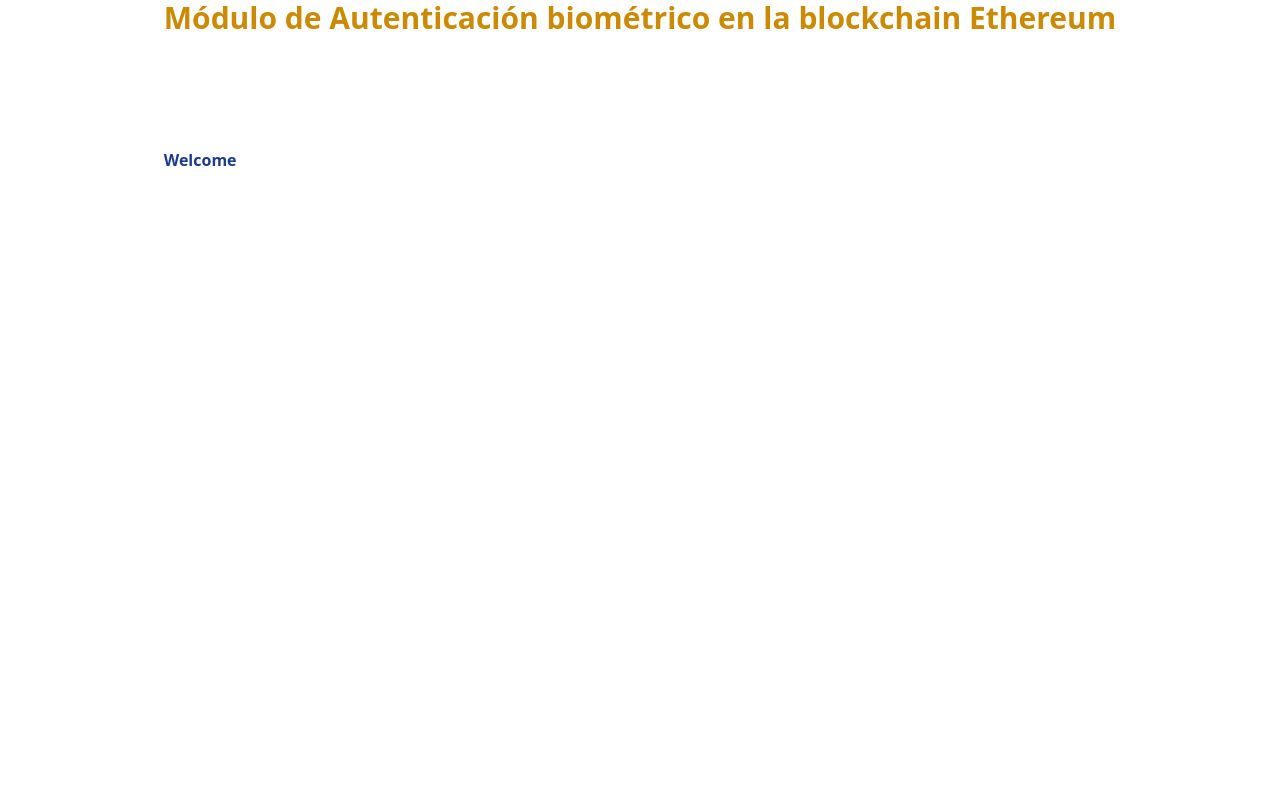
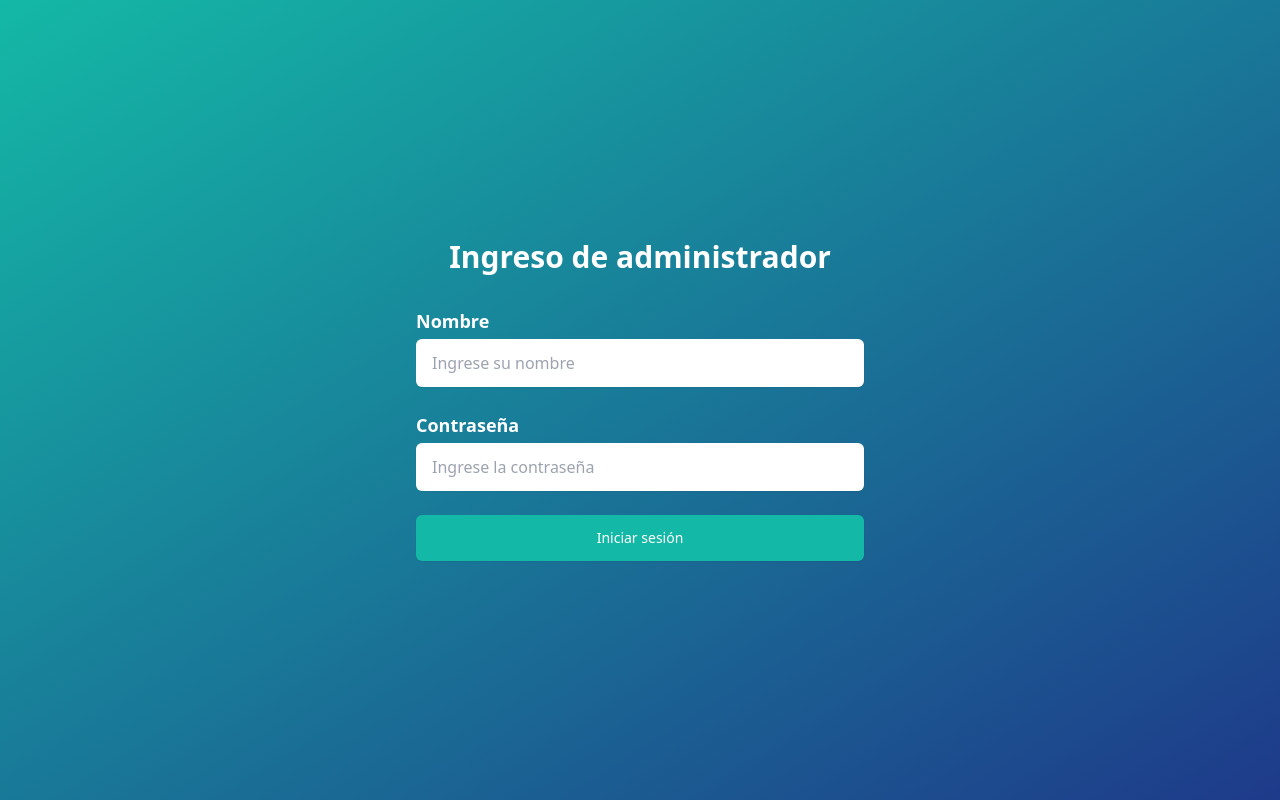
Before and after one commit to CeceSandoval/loginApp, a React (Vite) app: page /Admin in a window 1280 px wide. Built offline with nearby package versions, Linux system fonts and the light colour scheme.

Commit message:
usuario admin

```diff
--- /dev/null
+++ b/src/@types/admin.d.ts
@@ -0,0 +1,7 @@
+import uuid from 'uuid';
+
+interface Admin {
+    id : uuid;
+    userName : string;
+    password : string;
+}
--- a/src/App.tsx
+++ b/src/App.tsx
@@ -14,7 +14,7 @@
             <Route path='/' element={<Home />} />
             <Route path='signup' element={<SignUp />} />
             <Route path='signupPassenger' element={<SignUpPassenger />} />
-            <Route path='Admin' element={<Admin />} />
+            <Route path='admin' element={<Admin />} />
           </Routes>
         </BrowserRouter>
       </div>
--- /dev/null
+++ b/src/Components/AdminLogin.tsx
@@ -0,0 +1,106 @@
+import { useForm } from "react-hook-form";
+import { Admin } from "../@types/admin";
+import * as yup from 'yup';
+import { yupResolver } from "@hookform/resolvers/yup";
+import axios from 'axios';
+import { userContext } from "../context/StateProvider";
+import { useContext } from "react";
+import { actionTypes } from "../helpers/Reducers";
+import { Issesion } from "../@types/session";
+
+const AdminLogin = () => {
+  const { dispatch } = useContext(userContext);
+    const SignupSchema = yup
+    .object({
+      userName: yup.string().required(),
+      password: yup.string().required(),
+    })
+    .required();
+
+
+    const {
+        register,
+        handleSubmit,
+        formState: { errors },
+      } = useForm<Admin>({
+        resolver: yupResolver(SignupSchema),
+      });
+
+      const onSubmit = (data: Admin) => {
+        alert(JSON.stringify(data));
+        console.log("data:" + data)
+        handleSignUp(data);
+      };
+
+      const handleSignUp = async (userData: Admin): Promise<void> => {
+        try {
+            // Realizar la llamada a la API para registrar el usuario en el backend
+            const response = await axios.post(`http://localhost:8080/create-session/admin/${userData.userName}/${userData.password}`);
+            const data : Issesion = {
+              id: response.data.id,
+              userId: response.data.userId,
+              userType: response.data.userType,
+            }
+            dispatch({ type: actionTypes.SET_SESSION, session: data});
+            if (response.status === 200) {
+              dispatch({ type: actionTypes.SET_SESSION, session : data});
+              console.log('Usuario registrado exitosamente en el backend:', response.data);
+            } else {
+              console.error('Error al registrar usuario en el backend');
+            }
+          } catch (error) {
+            console.error('Error en la llamada al backend:', error);
+            console.log(userData);
+          }
+      }
+
+    return (
+        <div className="flex flex-col justify-center items-center h-screen w-screen bg-gradient-to-br from-teal-500 to-blue-900">
+        <h1 className="text-3xl font-bold text-white mb-8">Ingreso de administrador</h1>
+        <form className='w-full max-w-md space-y-6' onSubmit={handleSubmit(onSubmit)}>
+        <div>
+          <label
+            htmlFor='name'
+            className='text-lg font-bold text-white block mb-1'
+          >
+            Nombre
+          </label>
+          <input
+            id='name'
+            type='text'
+            placeholder='Ingrese su nombre'
+            {...register('userName')}
+            className='w-full px-4 py-3 rounded-md shadow-sm border-gray-300 focus:outline-none focus:ring-teal-500 focus:border-teal-500 text-gray-800'
+          />
+          {errors.userName && <p className='text-red-700'>{errors.userName.message}</p>}
+        </div>
+        <div>
+          <label
+            htmlFor='password'
+            className='text-lg font-bold text-white block mb-1'
+          >
+            Contraseña
+          </label>
+          <input
+            id='password'
+            type='password'
+            placeholder='Ingrese la contraseña'
+            {...register('password')}
+            className='w-full px-4 py-3 rounded-md shadow-sm border-gray-300 focus:outline-none focus:ring-teal-500 focus:border-teal-500 text-gray-800'
+          />
+          {errors.password && (
+            <p className='text-red-700'>{errors.password.message}</p>
+          )}
+        </div>
+        <div>
+          <button className="w-full flex justify-center py-3 px-4 border border-transparent rounded-md shadow-sm text-sm font-medium text-white bg-teal-500 hover:bg-teal-600 focus:outline-none focus:ring-2 focus:ring-offset-2 focus:ring-teal-500 transition duration-300 ease-in-out">
+            Iniciar sesión
+          </button>
+        </div>
+        </form>
+    </div>
+
+    );
+};
+
+export default AdminLogin;
--- /dev/null
+++ b/src/Components/Drivers.tsx
@@ -0,0 +1,65 @@
+import { useContext, useEffect, useState } from "react";
+import { userContext } from "../context/StateProvider";
+import axios from "axios";
+import uuid from 'uuid';
+import { Iuser } from "../@types/user";
+
+const Drivers = () => {
+    const { state } = useContext(userContext);
+    const [users, setUsers] = useState<Iuser[]>([]);
+
+    useEffect(() => {
+        console.log("get users" + state)
+        fetchUsers();
+    }, []); // El segundo argumento [] hace que este efecto se ejecute solo una vez al montar el componente
+
+    const fetchUsers = async () => {
+        try {
+            const response = await axios.get(`http://localhost:8080/drivers/${state.session?.id}`)
+            setUsers(response.data);
+        } catch (error) {
+            console.error('Error al obtener la lista de usuarios:', error);
+        }
+    };
+
+    const handleToggleUser = async (userId: uuid, enable: boolean) => {
+        try {
+            await axios.put(`http://localhost:8080/change-state/${state.session?.id}/${userId}/${enable}`);
+            fetchUsers();
+        } catch (error) {
+            console.error('Error al habilitar/deshabilitar el usuario:', error);
+        }
+    };
+    return (
+        <div >
+            <h2>Lista de Usuarios Conductores:</h2>
+            <div  style={{ display: 'flex', flexDirection: 'column', backgroundColor: 'white',  width: '100%'}}>
+            <table style={{ width: '90%', overflowY: 'auto', backgroundColor: 'gray' }}>
+                <thead>
+                    <tr>
+                        <th style={{ border: '1px solid gray', padding: '8px', textAlign: 'center'}}>Nombre de Usuario</th>
+                        <th style={{ border: '1px solid gray', padding: '8px', textAlign: 'center' }}>Correo</th>
+                        <th style={{ border: '1px solid gray', padding: '8px', textAlign: 'center' }}>Acción</th>
+                    </tr>
+                </thead>
+                <tbody>
+                    {users.map(user => (
+                        <tr key={user.id}>
+                            <td style={{ textAlign: 'center' }}>{user.name}</td>
+                            <td style={{ textAlign: 'center' }}>{user.email}</td>
+                            <td style={{ textAlign: 'center' }}>
+                                <button onClick={() => handleToggleUser(user.id, !user.enabled)}>
+                                    {user.enabled ? 'Deshabilitar' : 'Habilitar'}
+                                </button>
+                            </td>
+                        </tr>
+                    ))}
+                </tbody>
+            </table>
+            </div>
+
+        </div>
+    );
+};
+
+export default Drivers;
--- /dev/null
+++ b/src/Components/Passengers.tsx
@@ -0,0 +1,65 @@
+import { useContext, useEffect, useState } from "react";
+import { userContext } from "../context/StateProvider";
+import axios from "axios";
+import uuid from 'uuid';
+import { Iuser } from "../@types/user";
+
+const Passengers = () => {
+    const { state } = useContext(userContext);
+    const [users, setUsers] = useState<Iuser[]>([]);
+
+    useEffect(() => {
+        console.log("get users" + state)
+        fetchUsers();
+    }, []); // El segundo argumento [] hace que este efecto se ejecute solo una vez al montar el componente
+
+    const fetchUsers = async () => {
+        try {
+            const response = await axios.get(`http://localhost:8080/passengers/${state.session?.id}`)
+            setUsers(response.data);
+        } catch (error) {
+            console.error('Error al obtener la lista de usuarios:', error);
+        }
+    };
+
+    const handleToggleUser = async (userId: uuid, enable: boolean) => {
+        try {
+            await axios.put(`http://localhost:8080/change-state/${state.session?.id}/${userId}/${enable}`);
+            fetchUsers();
+        } catch (error) {
+            console.error('Error al habilitar/deshabilitar el usuario:', error);
+        }
+    };
+    return (
+        <div >
+            <h2>Lista de Usuarios Pasajeros:</h2>
+            <div  style={{ display: 'flex', flexDirection: 'column', backgroundColor: 'white',  width: '100%'}}>
+            <table style={{ width: '90%', overflowY: 'auto', backgroundColor: 'gray' }}>
+                <thead>
+                    <tr>
+                        <th style={{ border: '1px solid gray', padding: '8px', textAlign: 'center'}}>Nombre de Usuario</th>
+                        <th style={{ border: '1px solid gray', padding: '8px', textAlign: 'center' }}>Correo</th>
+                        <th style={{ border: '1px solid gray', padding: '8px', textAlign: 'center' }}>Acción</th>
+                    </tr>
+                </thead>
+                <tbody>
+                    {users.map(user => (
+                        <tr key={user.id}>
+                            <td style={{ textAlign: 'center' }}>{user.name}</td>
+                            <td style={{ textAlign: 'center' }}>{user.email}</td>
+                            <td style={{ textAlign: 'center' }}>
+                                <button onClick={() => handleToggleUser(user.id, !user.enabled)}>
+                                    {user.enabled ? 'Deshabilitar' : 'Habilitar'}
+                                </button>
+                            </td>
+                        </tr>
+                    ))}
+                </tbody>
+            </table>
+            </div>
+
+        </div>
+    );
+};
+
+export default Passengers;
--- a/src/pages/Admin.tsx
+++ b/src/pages/Admin.tsx
@@ -1,24 +1,37 @@
 import { useContext } from 'react';
 import Login from '../Components/Login';
 import { userContext } from '../context/StateProvider';
+import AdminLogin from '../Components/AdminLogin';
+import Passengers from '../Components/Passengers';
+import Drivers from '../Components/Drivers';
 
 const Admin = () => {
   const { state } = useContext(userContext);
-
   return (
-    <div className='min-h-screen flex flex-col '>
-      {(!state?.session  && state.session?.userType =="admin")? (
-        <Login />
-      ) : (
+    <div className="flex flex-col  h-screen w-screen bg-gradient-to-br from-teal-500 to-blue-900">
+      {!state?.session  ? (
+        <AdminLogin />
+      ) : ((state.session.userType == "admin" )? (
         <div>
           <h1 className='text-3xl font-bold text-yellow-600 flex justify-center items-center'>
-            Módulo de Autenticación biométrico en la blockchain Ethereum
+            GoTogether
           </h1>
 
           <h2 className='text-blue-900 pt-28 font-bold'>
-            Welcome
+            Welcome Admin
           </h2>
+          <div>
+            <Passengers />
+          </div>
+          <div>
+            <Drivers />
+          </div>
         </div>
+      ):(
+        <div>
+          <AdminLogin />
+        </div>
+      )
       )}
     </div>
   );
```
